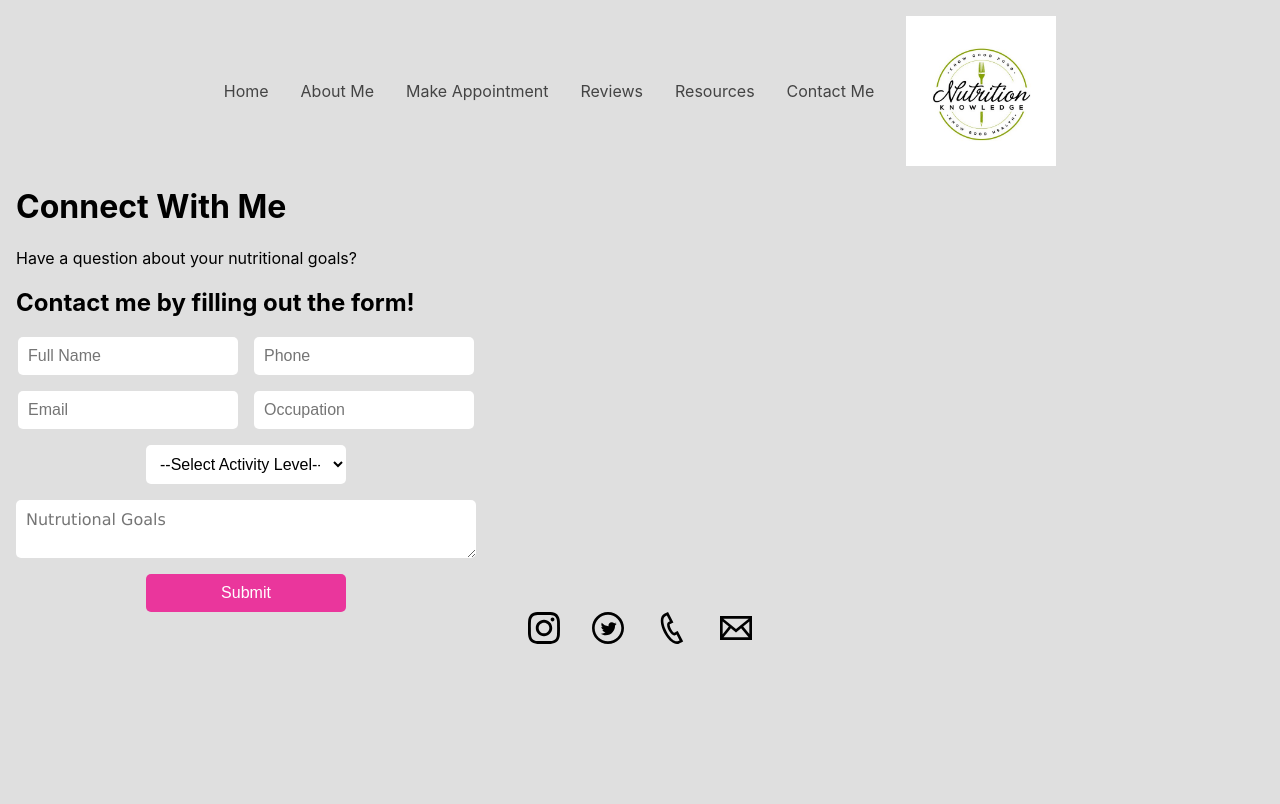
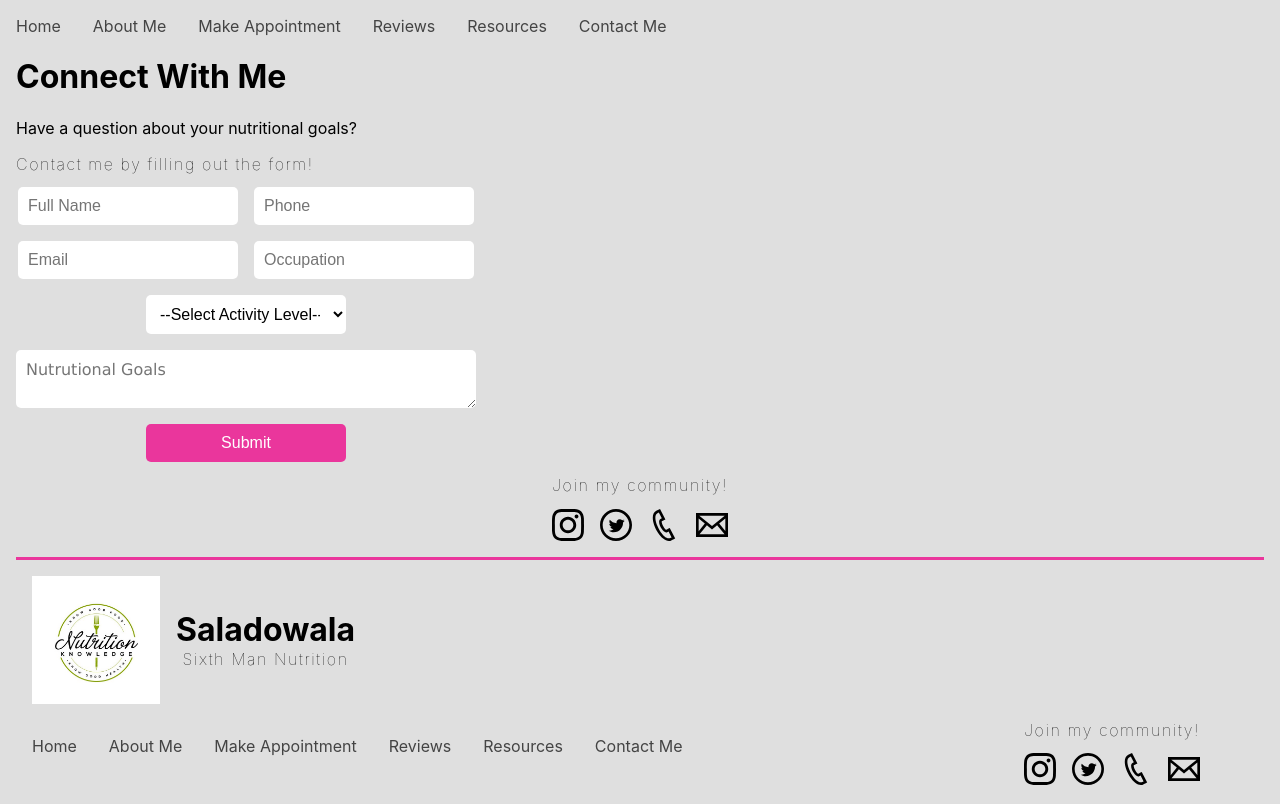
Before and after one commit to jjcavallo5/ssmnutrition, a React (Create React App) app: page /contact in a window 1280 px wide. Built offline with nearby package versions, Linux system fonts and the light colour scheme.

Commit message:
Added footer component

```diff
--- /dev/null
+++ b/src/components/footer/footer.jsx
@@ -0,0 +1,28 @@
+import React from "react";
+import styles from "./footerStyles.module.css";
+
+import logo from "../../images/SAMPLE_logo.jpeg";
+import NavBar from "../navbar/navbar";
+import SocialsLinks from "../socials/socials";
+
+const Footer = (props) => {
+    return (
+        <div className={styles.container}>
+            <div className={styles.topHalf}>
+                <img src={logo} alt="" srcset="" height={128} width={128} />
+                <div className={styles.name}>
+                    <h1>Saladowala</h1>
+                    <h2>Sixth Man Nutrition</h2>
+                </div>
+            </div>
+            <div className={styles.bottomHalf}>
+                <NavBar />
+                <div className={styles.socialsWrapper}>
+                    <SocialsLinks />
+                </div>
+            </div>
+        </div>
+    );
+};
+
+export default Footer;
--- /dev/null
+++ b/src/components/footer/footerStyles.module.css
@@ -0,0 +1,32 @@
+.container {
+    border-top: 3px solid var(--accent);
+    margin-top: 1rem;
+    display: flex;
+    flex-direction: column;
+    gap: 1rem;
+    padding: 1rem;
+}
+
+.topHalf, .bottomHalf {
+    display: flex;
+    flex-direction: row;
+    gap: 1rem;
+    align-items: center;
+    position: relative;
+    padding-bottom: 1rem;
+}
+
+.socialsWrapper {
+    position: absolute;
+    right: 3rem;
+}
+
+.name {
+    display: flex;
+    flex-direction: column;
+    align-items: center;
+}
+
+.name > * {
+    margin: 0;
+}
--- a/src/components/navbar/navbar.js
+++ b/src/components/navbar/navbar.js
@@ -25,7 +25,6 @@ const NavBar = () => {
             <Link className={styles.links} to="/contact">
                 Contact Me
             </Link>
-            <img src={logo} className={styles.logo} />
         </div>
     );
 };
--- a/src/components/navbar/navbar.module.css
+++ b/src/components/navbar/navbar.module.css
@@ -1,13 +1,11 @@
 .navContainer {
-    max-width: 1200px;
-    width: 90%;
     display: flex;
     position: relative;
     flex-direction: row;
     gap: 2rem;
-    align-self: center;
     justify-content: center;
     align-items: center;
+    width: fit-content;
 }
 
 .logo {
--- a/src/components/socials/socials.jsx
+++ b/src/components/socials/socials.jsx
@@ -10,10 +10,13 @@ import EmailIcon from "../../icons/email";
 const SocialsLinks = () => {
     return (
         <div className={styles.navContainer}>
-            <InstagramIcon size={32} />
-            <TwitterIcon size={32} />
-            <PhoneIcon size={32} />
-            <EmailIcon size={32} />
+            <h2>Join my community!</h2>
+            <div className={styles.iconsContainer}>
+                <InstagramIcon size={32} />
+                <TwitterIcon size={32} />
+                <PhoneIcon size={32} />
+                <EmailIcon size={32} />
+            </div>
         </div>
     );
 };
--- a/src/components/socials/socials.module.css
+++ b/src/components/socials/socials.module.css
@@ -1,20 +1,20 @@
 .navContainer {
-    max-width: 1200px;
-    width: 90%;
     display: flex;
     position: relative;
-    flex-direction: row;
-    gap: 2rem;
-    align-self: center;
+    flex-direction: column;
     justify-content: center;
     align-items: center;
+
 }
 
-.mediaIcon {
-    color: white;
-    background-color: blue;
+.iconsContainer {
+    display: flex;
+    flex-direction: row;
+    gap: 1rem;
 }
 
-.mediaIcon:hover {
-    cursor: pointer;
+h2 {
+    font-size: 1rem;
+    letter-spacing: 0.1rem;
+    font-weight: 100;
 }
--- a/src/pages/contact/contact.jsx
+++ b/src/pages/contact/contact.jsx
@@ -3,6 +3,7 @@ import styles from "./contact.module.css";
 
 import NavBar from "../../components/navbar/navbar";
 import SocialsLinks from "../../components/socials/socials";
+import Footer from "../../components/footer/footer";
 
 const ContactPage = () => {
     const [formValues, setFormValues] = useState({
@@ -104,6 +105,7 @@ const ContactPage = () => {
             </form>
 
             <SocialsLinks />
+            <Footer />
         </div>
     );
 };
```
